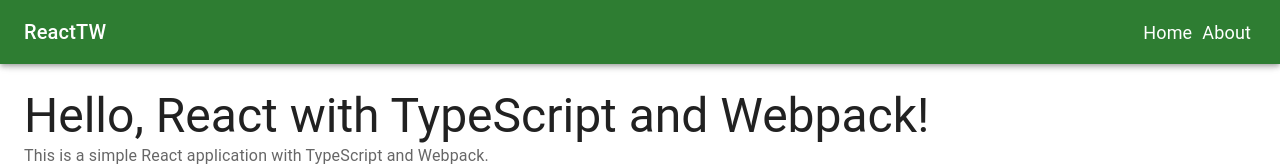
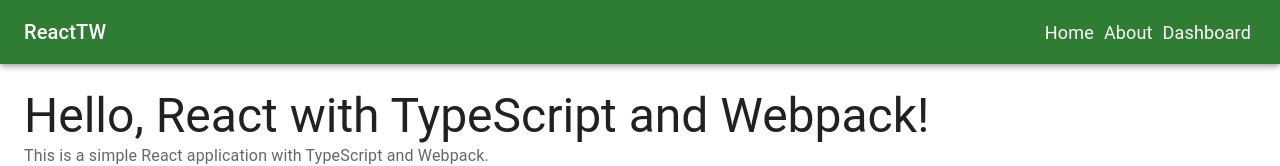
Before and after one commit to hidaytrahman/template-rtw, a React app: page / in a window 1280 px wide. Shown: the top 166 px of the page. Built offline with nearby package versions, Linux system fonts and the light colour scheme.

Commit message:
feat: nav for the dashboard

```diff
--- a/src/Root.tsx
+++ b/src/Root.tsx
@@ -1,9 +1,12 @@
-import { BrowserRouter, Link, NavLink, Outlet, Route, Routes } from 'react-router'
+import { BrowserRouter, Route, Routes } from 'react-router'
 import Landing from './views/Landing/Landing'
 import About from './views/About'
-import { Box, Typography } from '@mui/material'
 import ErrorBoundary from './ErrorBoundary'
 import { Navigation } from './components'
+import Dashboard from './views/Dashboard'
+import Home from './views/Dashboard/Home'
+import Settings from './views/Dashboard/Settings'
+import Footer from './components/Footer/Footer'
 
 export default function Root() {
 	return (
@@ -15,7 +18,16 @@ export default function Root() {
 						<Routes>
 							<Route index element={<Landing />} />
 							<Route path="about" element={<About />} />
+
+							{/* dashboard nested routes */}
+							<Route path="dashboard" element={<Dashboard />}>
+								<Route index element={<Home />} />
+								<Route path="settings" element={<Settings />} />
+							</Route>
 						</Routes>
+
+						<Footer />
+
 					</BrowserRouter>
 				</article>
 
--- a/src/components/Navigation/Navigation.tsx
+++ b/src/components/Navigation/Navigation.tsx
@@ -13,7 +13,6 @@ import ListItemButton from '@mui/material/ListItemButton';
 import ListItemText from '@mui/material/ListItemText';
 import Toolbar from '@mui/material/Toolbar';
 import Typography from '@mui/material/Typography';
-import Button from '@mui/material/Button';
 
 
 const drawerWidth = 240;
@@ -23,6 +22,10 @@ const navItems = [{
 }, {
   text: 'About',
   link: '/about'
+},
+{
+  text: 'Dashboard',
+  link: '/dashboard'
 }];
 
 export default function Navigation() {
```
